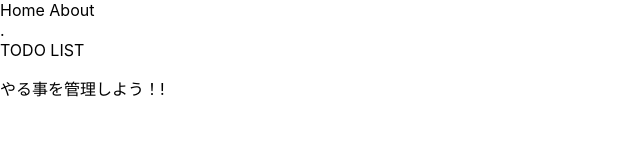
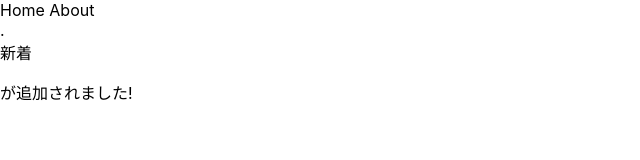
Before and after one commit to tom1236908745/tailwind-next-typescript, a Next.js app: page /about in a window 1280 px wide. Shown: the top 160 px of the page, without its empty margins (0-640 px from the left). Built offline with nearby package versions, Linux system fonts and the light colour scheme.

Commit message:
add: Recoilの導入

```diff
--- /dev/null
+++ b/atoms/CenterAtom.js
@@ -0,0 +1,17 @@
+import { atom, selector } from "recoil";
+
+export const itemState = atom({
+  key: "itemState",
+  default: "",
+});
+export const charCountState = selector({
+  key: "charCountState",
+  // Atomで管理していた文字列を加工して文字数として返却する
+  get: ({ get }) => {
+    // get()でAtomから値を取得する
+    const text = get(itemState);
+
+    // 加工した値を返却
+    return text;
+  },
+});
--- a/package.json
+++ b/package.json
@@ -17,7 +17,8 @@
     "firebase": "^9.8.4",
     "next": "12.1.6",
     "react": "18.2.0",
-    "react-dom": "18.2.0"
+    "react-dom": "18.2.0",
+    "recoil": "^0.7.4"
   },
   "devDependencies": {
     "@types/node": "^18.0.0",
--- a/pages/_app.tsx
+++ b/pages/_app.tsx
@@ -2,12 +2,15 @@ import "../styles/globals.css";
 import type { AppProps } from "next/app";
 import "tailwindcss/tailwind.css";
 import Layout from "../components/layout";
+import { RecoilRoot } from "recoil";
 
 function MyApp({ Component, pageProps }: AppProps) {
   return (
-    <Layout>
-      <Component {...pageProps} />
-    </Layout>
+    <RecoilRoot>
+      <Layout>
+        <Component {...pageProps} />
+      </Layout>
+    </RecoilRoot>
   );
 }
 export default MyApp;
--- a/pages/about.tsx
+++ b/pages/about.tsx
@@ -1,7 +1,10 @@
 import type { NextPage } from "next";
 import Head from "next/head";
+import { useRecoilValue } from "recoil";
+import { itemState, charCountState } from "../atoms/CenterAtom";
 
 const About: NextPage = () => {
+  const item = useRecoilValue(charCountState);
   return (
     <div>
       <Head>
@@ -12,8 +15,8 @@ const About: NextPage = () => {
           <span className="h-12 w-12" />
         </div>
         <div>
-          <div className="text-xl font-medium text-black">TODO LIST</div>
-          <p className="text-slate-500">やる事を管理しよう！!</p>
+          <div className="text-xl font-medium text-black">新着</div>
+          <p className="text-slate-500">{item}が追加されました!</p>
         </div>
       </div>
     </div>
```
Also changed, not shown: pages/index.tsx (+6 -2 lines), 2 other files (tests, documents, lock files or other folders).
